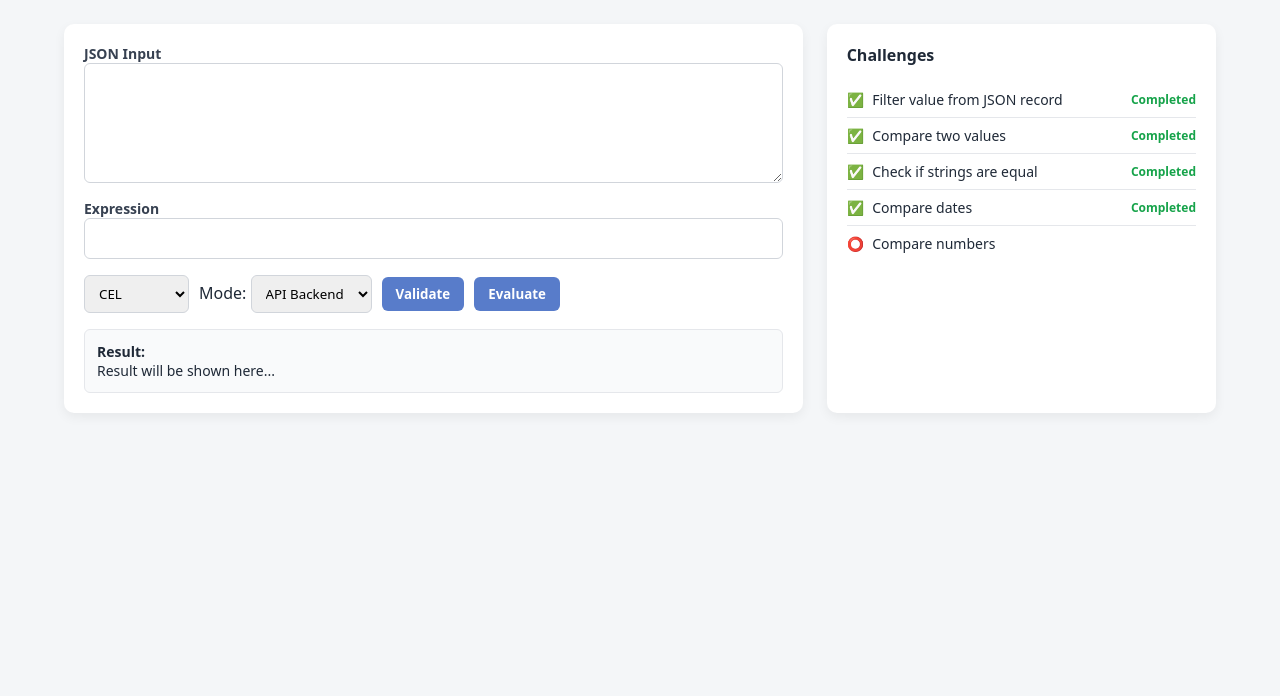
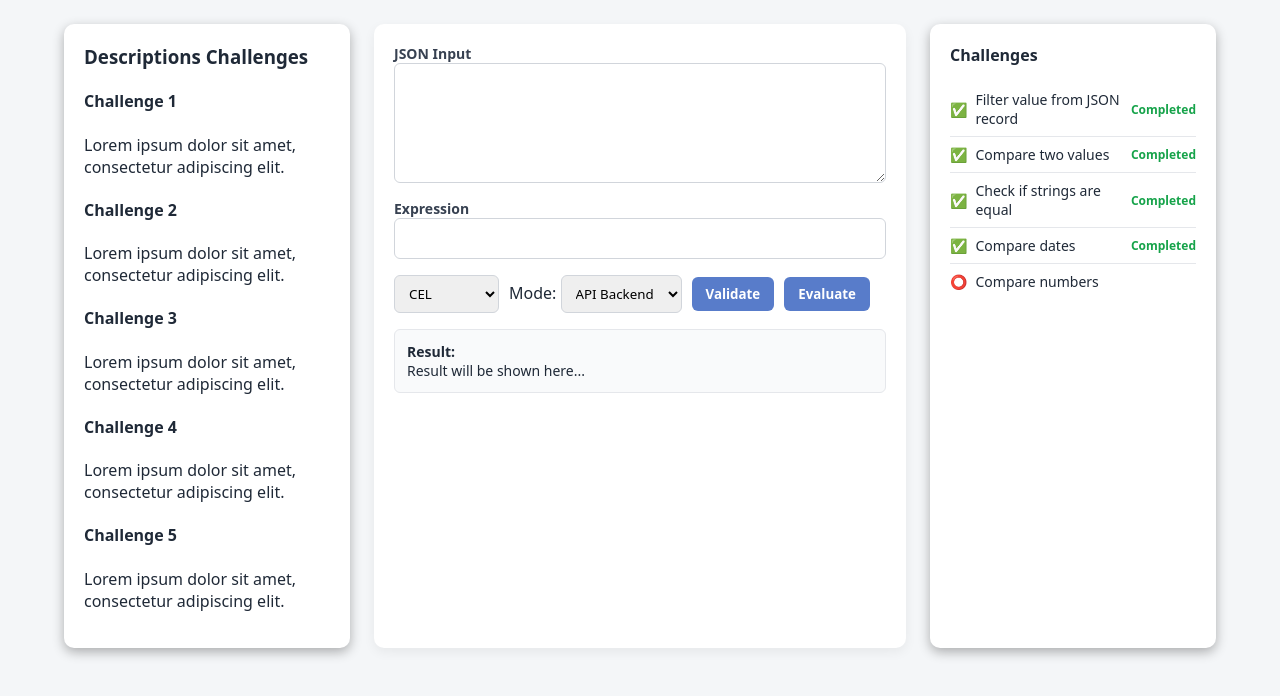
Before and after one commit to GabrielAstinez/practica-frontend, a React (Create React App) app in the folder frontend/frontend_app/: page / in a window 1280 px wide. Shown: the top 696 px of the page. Built offline with nearby package versions, Linux system fonts and the light colour scheme.

Commit message:
Actualización: conexión frontend-backend y mejoras

```diff
--- a/frontend/frontend_app/src/Components/App.jsx
+++ b/frontend/frontend_app/src/Components/App.jsx
@@ -1,9 +1,11 @@
 import Playground from "./Playground";
 import Challenges from "./Challenges";
+import TaskDescriptions from "./TaskDescriptions";
 
 function App() {
   return (
     <div className="layout">
+      <TaskDescriptions />
       <Playground />
       <Challenges />
     </div>
--- /dev/null
+++ b/frontend/frontend_app/src/Components/TaskDescriptions.jsx
@@ -0,0 +1,29 @@
+function TaskDescriptions() {
+  return (
+    <div className="task-descriptions">
+      <h3>Descriptions Challenges</h3>
+      <div>
+        <h4>Challenge 1</h4>
+        <p>Lorem ipsum dolor sit amet, consectetur adipiscing elit.</p>
+      </div>
+      <div>
+        <h4>Challenge 2</h4>
+        <p>Lorem ipsum dolor sit amet, consectetur adipiscing elit.</p>
+      </div>
+      <div>
+        <h4>Challenge 3</h4>
+        <p>Lorem ipsum dolor sit amet, consectetur adipiscing elit.</p>
+      </div>
+      <div>
+        <h4>Challenge 4</h4>
+        <p>Lorem ipsum dolor sit amet, consectetur adipiscing elit.</p>
+      </div>
+      <div>
+        <h4>Challenge 5</h4>
+        <p>Lorem ipsum dolor sit amet, consectetur adipiscing elit.</p>
+      </div>
+    </div>
+  );
+}
+
+export default TaskDescriptions;
--- a/frontend/frontend_app/src/index.css
+++ b/frontend/frontend_app/src/index.css
@@ -101,7 +101,7 @@ button:hover {
   background: white;
   border-radius: 10px;
   padding: 20px;
-  box-shadow: 0 4px 12px rgba(0, 0, 0, 0.06);
+  box-shadow: 0 4px 12px rgba(0, 0, 0, 0.3);
 }
 
 .challenges h3 {
@@ -144,3 +144,16 @@ button:hover {
 .inputs-row .panel:last-child input {
   flex: 1;
 }
+
+.task-descriptions {
+  flex: 1;
+  background: white;
+  border-radius: 10px;
+  padding: 20px;
+  height: fit-content;
+  box-shadow: 0 4px 12px rgba(0, 0, 0, 0.3);
+}
+
+.task-descriptions h3 {
+  margin-top: 0;
+}
```
